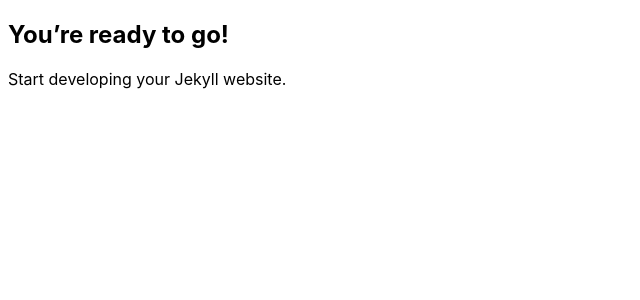
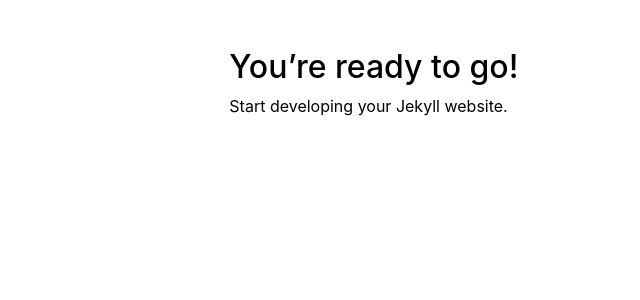
Before and after one commit to LeNPaul/academic, a Jekyll site: the page built from index.md, in a window 1280 px wide. Shown: the top 300 px of the page, without its empty margins (0-640 px from the left). Built offline with Jekyll 4.4.1, drawn with Linux system fonts in a browser that asks for light colours.

Commit message:
#3 Update default.html layout and add head.html includes

```diff
--- /dev/null
+++ b/_includes/head.html
@@ -0,0 +1,12 @@
+<head>
+  <meta name="viewport" content="width=device-width, initial-scale=1">
+  <meta charset="utf-8">
+  <title>{{ page.title }} | {{ site.title }}</title>
+  <link rel="stylesheet" href="/assets/libs/bootstrap/bootstrap.min.css">
+  <script defer src="/assets/libs/fontawesome/all.min.js"></script>
+  <link rel="stylesheet" href="{{ "/assets/css/main.css" | relative_url }}">
+  <link rel="apple-touch-icon" sizes="152x152" href="/assets/apple-icon-152x152.png">
+  <link rel="shortcut icon" href="/assets/favicon.ico">
+  <link rel="preconnect" href="https://fonts.gstatic.com">
+  <link href="https://fonts.googleapis.com/css2?family=Roboto:ital,wght@0,300;0,400;0,700;1,400&display=swap" rel="stylesheet">
+</head>
--- a/_layouts/default.html
+++ b/_layouts/default.html
@@ -1,12 +1,9 @@
 <!DOCTYPE html>
 <html lang="{{ site.lang | default: "en-US" }}">
-  <head>
-    <meta name="viewport" content="width=device-width, initial-scale=1">
-    <meta charset="utf-8">
-    <title>{{ page.title }} - {{ site.title }}</title>
-    <link rel="stylesheet" href="{{ "/assets/css/main.css" | relative_url }}">
-  </head>
+  {% include head.html %}
   <body>
-    {{ content }}
+    <div class="col-lg-8 mx-auto p-3 py-md-5">
+      {{ content }}
+    </div>
   </body>
 </html>
```
